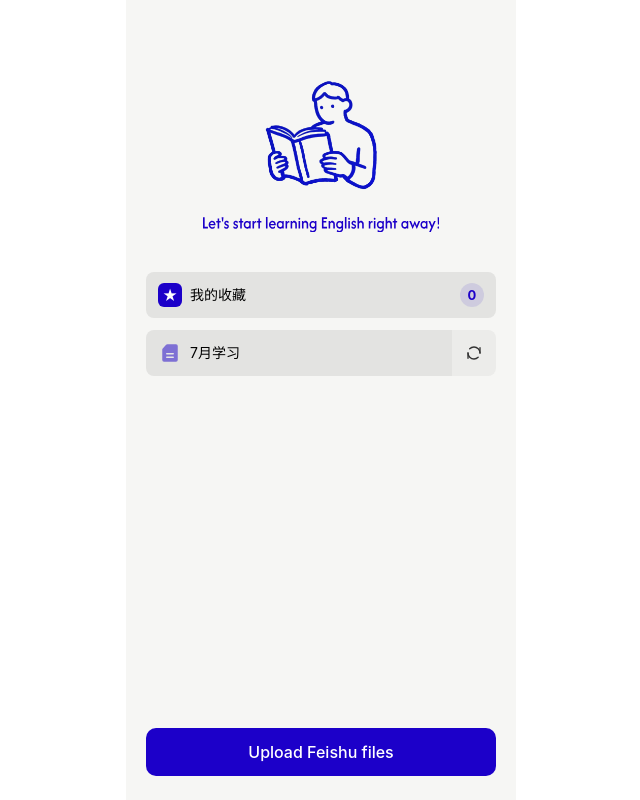
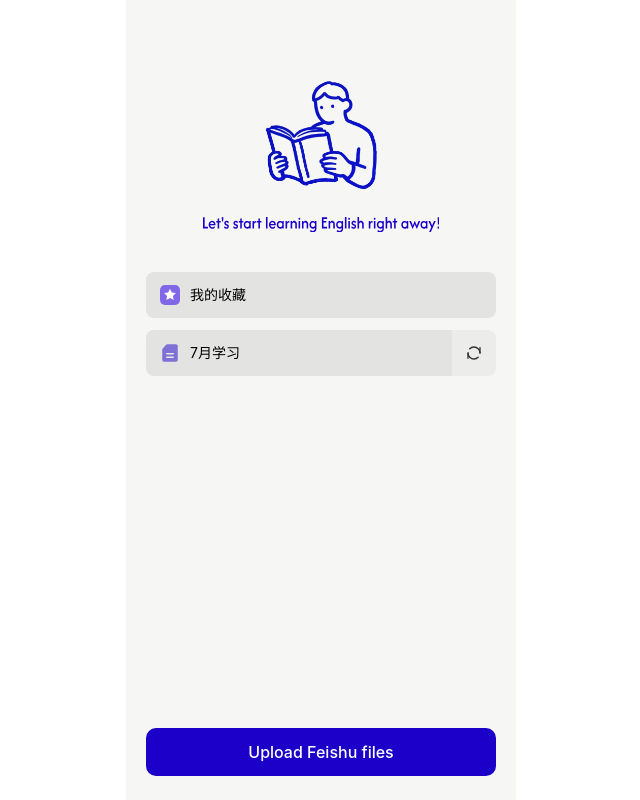
Before and after one commit to ebbbddd/my_flashcard, a website: page public/index.html in a window 1280 px wide. Shown: the whole page, without its empty margins (319-959 px from the left). Drawn offline with Linux system fonts and the light colour scheme; no server answers.

Commit message:
Match favorite entry file row style

```diff
--- a/public/app.js
+++ b/public/app.js
@@ -445,11 +445,7 @@ function createFavoritesRow() {
   title.className = "document-title";
   title.textContent = "我的收藏";
 
-  const count = document.createElement("span");
-  count.className = "favorite-count";
-  count.textContent = `${favorites.length}`;
-
-  button.append(title, count);
+  button.append(title);
   button.addEventListener("click", openFavorites);
   item.append(button);
   return item;
--- a/public/styles.css
+++ b/public/styles.css
@@ -186,28 +186,7 @@ textarea:focus-visible {
 }
 
 .favorite-row .document-card::before {
-  display: grid;
-  place-items: center;
-  border-radius: 6px;
-  background: var(--blue);
-  color: var(--white);
-  content: "★";
-  font-size: 15px;
-  line-height: 1;
-}
-
-.favorite-count {
-  display: grid;
-  min-width: 24px;
-  height: 24px;
-  margin-left: auto;
-  place-items: center;
-  border-radius: 999px;
-  background: rgba(28, 0, 201, 0.1);
-  color: var(--blue);
-  font-size: 13px;
-  font-weight: 700;
-  line-height: 1;
+  background-image: url("./assets/favorite-file-icon.svg");
 }
 
 .document-card:active {
```
Also changed, not shown: public/assets/favorite-file-icon.svg (added).
